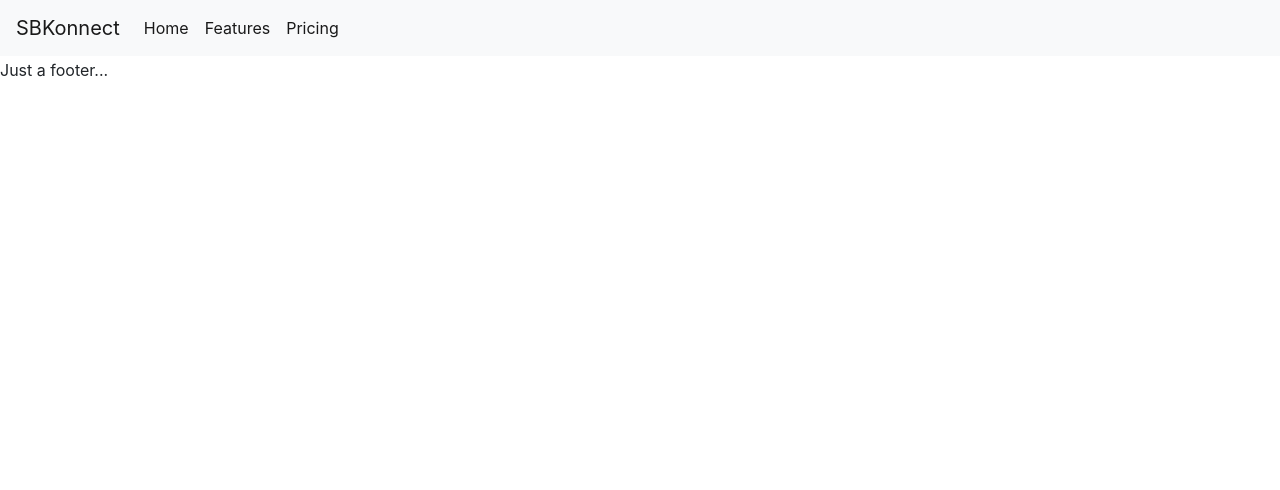
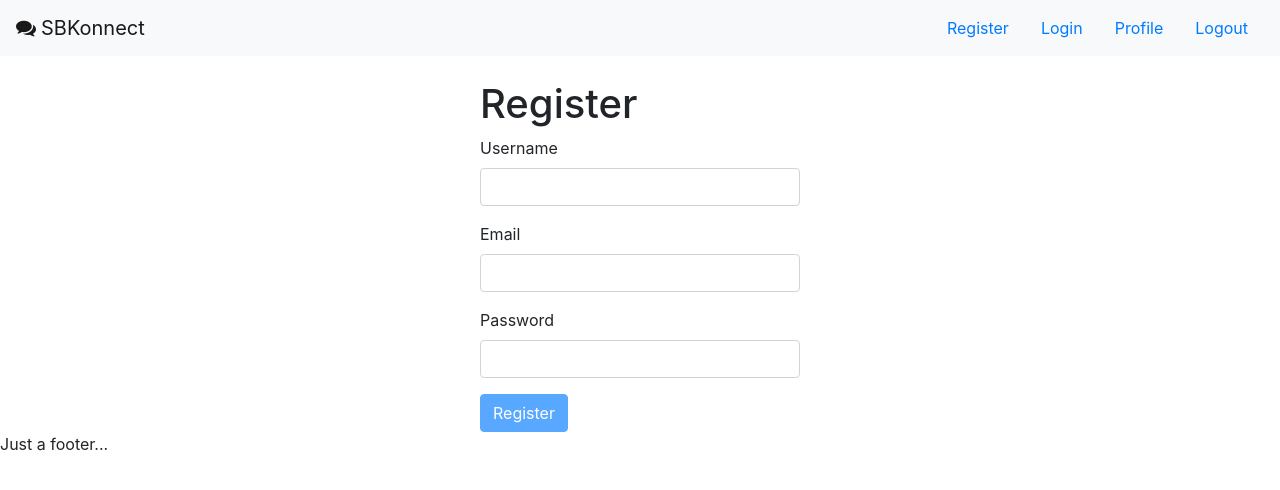
Before and after one commit to skajah/post-app, a React (Create React App) app: page /register in a window 1280 px wide. Shown: the top 490 px of the page. Built offline with nearby package versions, Linux system fonts and the light colour scheme.

Commit message:
Added login/register forms

```diff
--- a/package.json
+++ b/package.json
@@ -8,6 +8,7 @@
     "@testing-library/user-event": "^12.6.0",
     "bootstrap": "^4.5.3",
     "font-awesome": "^4.7.0",
+    "joi-browser": "^13.4.0",
     "lodash": "^4.17.20",
     "react": "^17.0.1",
     "react-dom": "^17.0.1",
--- a/src/App.js
+++ b/src/App.js
@@ -1,8 +1,11 @@
 import React, { Component } from 'react';
+import { Route, Switch, Redirect } from 'react-router-dom';
 import Posts from './components/posts';
 import NavBar from './components/navbar';
+import Login from './components/login';
+import Register from './components/register';
+import NotFound from './components/notFound';
 import './App.css';
-import { Route, Switch } from 'react-router-dom';
 
 class App extends Component {
   render() {
@@ -13,7 +16,12 @@ class App extends Component {
         </div>
         <div id="content">
           <Switch>
-            <Route path="/" component={Posts} exact />
+            <Route path="/login" component={Login} exact />
+            <Route path="/register" component={Register} exact />
+            <Route path="/posts" component={Posts} />
+            <Route path="/not-found" component={NotFound} />
+            <Redirect from="/" to="/posts" exact />
+            <Redirect to="/not-found" />
           </Switch>
         </div>
         <div id="footer">Just a footer...</div>
--- /dev/null
+++ b/src/components/common/form.jsx
@@ -0,0 +1,109 @@
+import React, { Component } from 'react'
+import Joi from 'joi-browser';
+import Input from './input';
+import SelectInput from './selectInput';
+
+class Form extends Component {
+    state = {
+        data: {},
+        errors: {}
+     }
+
+     renderButton = label => {
+        return (
+        <button
+        type="submit"
+        className="btn btn-primary"
+        disabled={this.validate()}>{label}</button>
+        );
+
+     }
+
+     renderInput = (name, label, type='text') => {
+        const { data, errors } = this.state;
+        // console.log(options)
+
+        return <Input
+        type={type}
+        name={name}
+        value={data[name]}
+        label={label}
+        onChange={this.handleChange}
+        error={errors[name]}/>;
+     }
+
+     renderSelectInput = (name, label, options) => {
+         const { data, errors } = this.state;
+
+         return <SelectInput
+         name={name}
+         value={data[name]}
+         label={label}
+         options={options}
+         onChange={this.handleChange}
+         error={errors[name]}/>;
+     }
+
+     validate = () => {
+        const options = { abortEarly: false };
+        const { error } = Joi.validate(this.state.data, this.schema, options);
+
+        if (!error)
+            return null;
+
+        const errors = {};
+
+        for (let item of error.details){
+            errors[item.path[0]] = item.message;
+        }
+
+        // console.log(errors);
+
+        return errors;
+    }
+
+    handleSubmit = e => {
+        e.preventDefault(); // to prevent reloading
+
+        const errors = this.validate();
+
+        this.setState({ errors: errors || {} });
+
+        if (errors) return; // don't want to call server
+
+        this.doSubmit();
+    }
+
+    doSubmit = () => {
+        // console.log('doSubmit() in base class called');
+    }
+
+    validateProperty = ({ name, value }) => {
+        const obj = { [name]: value} ;
+        const schema = { [name]: this.schema[name]};
+        const { error } = Joi.validate(obj, schema);
+
+        return error ? error.details[0].message : null;
+
+    }
+
+    handleChange = ({ currentTarget: input }) => { // e.currentTarget
+        const errors = {...this.state.errors};
+
+        const errorMessage = this.validateProperty(input);
+
+        if (errorMessage)
+            errors[input.name] = errorMessage;
+        else
+            delete errors[input.name];
+
+        const data = {...this.state.data};
+        data[input.name] = input.value;
+
+        // console.log(errors);
+        this.setState({ data, errors });
+    }
+
+}
+
+export default Form;
--- /dev/null
+++ b/src/components/common/input.jsx
@@ -0,0 +1,24 @@
+import React, { Component } from 'react'
+
+class Input extends Component {
+
+    render() {
+        const { name, label, error, ...rest} = this.props;
+        return (
+            <div className="form-group">
+                <label htmlFor={name}>{ label }</label>
+                <input
+                {...rest}
+                id={name}
+                className="form-control"
+                name={name}/>
+
+                { error && <div className="alert alert-danger">{ error }</div> }
+
+            </div>
+         );
+    }
+
+}
+
+export default Input;
--- /dev/null
+++ b/src/components/common/selectInput.jsx
@@ -0,0 +1,30 @@
+import React, { Component } from 'react'
+
+class SelectInput extends Component {
+
+    render() {
+        const { name, label, error, options, ...rest} = this.props;
+        // console.log(options);
+
+        return (
+            <div className="form-group">
+                <label htmlFor={name}>{label}</label>
+                <select
+                className="form-control"
+                {...rest}
+                id={name}
+                name={name}>
+                    <option default="default"></option>
+                    {
+                        options.map(o =>
+                        <option key={o._id} value={o._id}>{o.name}</option>)
+                    }
+                </select>
+                { error && <div className="alert alert-danger">{ error }</div> }
+
+            </div>
+         );
+    }
+}
+
+export default SelectInput;
--- /dev/null
+++ b/src/components/login.jsx
@@ -0,0 +1,37 @@
+import React from 'react'
+import Joi from 'joi-browser';
+import Form from './common/form';
+
+
+class Login extends Form {
+    state = {
+        data: { email: '', password: '' },
+        errors: {}
+    }
+
+    schema = {
+        email: Joi.string().email().required().label('Email'),
+        password: Joi.string().required().label('Password')
+    }
+
+    doSubmit = () => {
+        alert(`Logged in with: ${this.state.data.email}`);
+        window.location = '/';
+    }
+
+    render() {
+        return (
+            <div className="form">
+                <h1>Login</h1>
+                <form onSubmit={this.handleSubmit}>
+                    {this.renderInput('email', 'Email')}
+                    {this.renderInput('password', 'Password', 'password')}
+                    {this.renderButton('Login')}
+                </form>
+            </div>
+        )
+    }
+
+}
+
+export default Login;
--- a/src/components/navbar.jsx
+++ b/src/components/navbar.jsx
@@ -4,20 +4,16 @@ import { Link, NavLink } from 'react-router-dom';
 class NavBar extends Component {
     render() {
         return (
-            <nav className="navbar navbar-expand-lg navbar-light bg-light">
-                <Link className="navbar-brand" to="#">SBKonnect</Link>
-                <div className="collapse navbar-collapse" id="navbarNavAltMarkup">
-                    <ul className="navbar-nav">
-                        <li className="nav-item">
-                            <NavLink className="nav-link" to="#">Home</NavLink>
-                        </li>
-                        <li className="nav-item">
-                            <NavLink className="nav-link" to="#">Features</NavLink>
-                        </li>
-                        <li className="nav-item">
-                            <NavLink className="nav-link" to="#">Pricing</NavLink>
-                        </li>
-                    </ul>
+            <nav className="navbar navbar-expand-lg navbar-light bg-light justify-content-between">
+                <Link className="navbar-brand " to="/posts">
+                    <i class="fa fa-comments" style={{marginRight: 5}} />
+                    SBKonnect
+                </Link>
+                <div className="nav-items">
+                    <NavLink className="nav-link nav-item" to="/register">Register</NavLink>
+                    <NavLink className="nav-link nav-item" to="/login">Login</NavLink>
+                    <NavLink className="nav-link nav-item" to="/profile">Profile</NavLink>
+                    <NavLink className="nav-link nav-item" to="#">Logout</NavLink>
                 </div>
             </nav>
          );
--- /dev/null
+++ b/src/components/notFound.jsx
@@ -0,0 +1,11 @@
+import React, { Component } from 'react'
+
+class NotFound extends Component {
+    render() {
+        return (
+            <h1>Unable to find the page you're looking for</h1>
+         );
+    }
+}
+
+export default NotFound;
--- /dev/null
+++ b/src/components/register.jsx
@@ -0,0 +1,39 @@
+import React from 'react'
+import Joi from 'joi-browser';
+import Form from './common/form';
+
+
+class Register extends Form {
+    state = {
+        data: { username: '', email: '', password: '' },
+        errors: {}
+    }
+
+    schema = {
+        username: Joi.string().min(5).required().label('Username'),
+        email: Joi.string().email().required().label('Email'),
+        password: Joi.string().min(5).required().label('Password')
+    }
+
+    doSubmit = () => {
+        alert(`Registered with: ${this.state.data.email}`);
+        window.location = '/';
+    }
+
+    render() {
+        return (
+            <div className="form">
+                <h1>Register</h1>
+                <form onSubmit={this.handleSubmit}>
+                    {this.renderInput('username', 'Username')}
+                    {this.renderInput('email', 'Email')}
+                    {this.renderInput('password', 'Password', 'password')}
+                    {this.renderButton('Register')}
+                </form>
+            </div>
+        )
+    }
+
+}
+
+export default Register;
--- a/src/index.css
+++ b/src/index.css
@@ -6,11 +6,7 @@
 }
 
 #content {
-  display: grid;
-  grid-template: 80fr / 70fr 30fr;
-  grid-template-areas: 'main   side';
-  margin-top: 3rem;
-  padding-top: 10px;
+  margin-top: 80px;
 }
 
 .profile-pic {
@@ -25,17 +21,18 @@
   margin-right: 10px;
 }
 
-.navbar {
-  position: fixed;
+.nav-items {
+  display: flex;
 }
 
 .nav-item:hover {
   background-color: rgba(100, 119, 119, 0.5);
+  color: white;
 }
 
 .posts {
   font-size: 1rem;
-  grid-area: main;
+  width: 70%;
 }
 
 .post {
@@ -63,3 +60,8 @@
   height: 2rem;
   flex-grow: 3;
 }
+
+.form {
+  width: 25%;
+  margin: 0 auto;
+}
```
Also changed, not shown: src/problems.txt (added), 1 other file (tests, documents, lock files or other folders).
